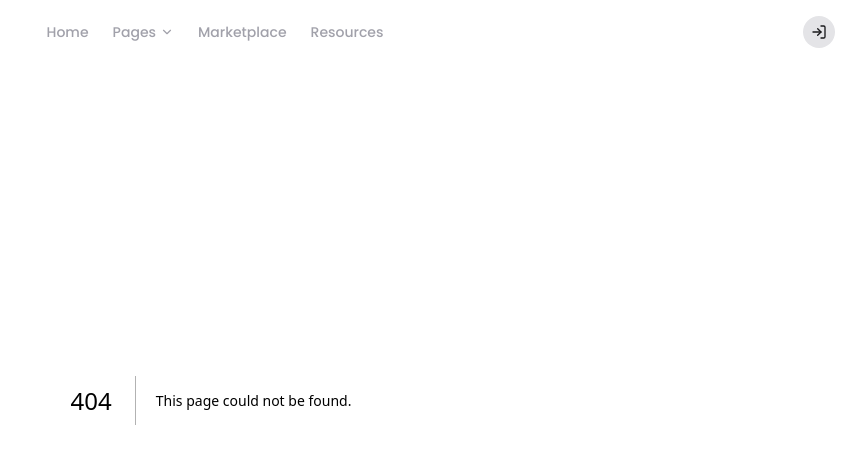
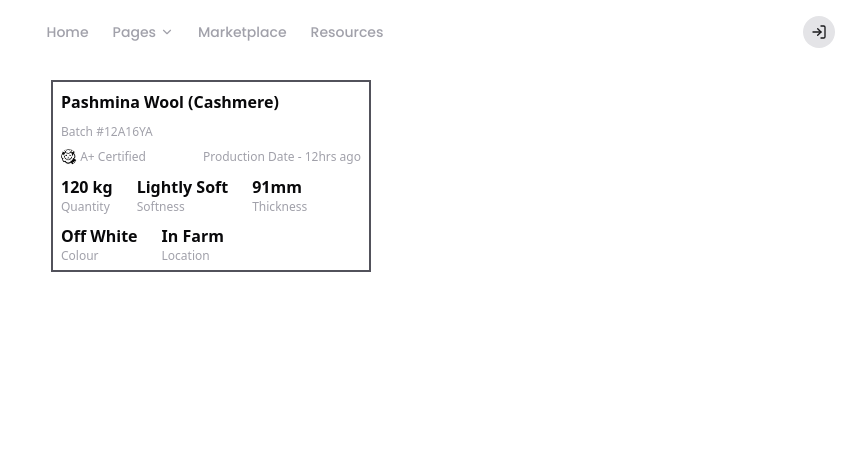
Before and after one commit to C0deepak/woolee_frontend, a Next.js app: page /inventory in a window 1280 px wide. Before the commit this address had no page. Shown: the top 464 px of the page, without its empty margins (429-1280 px from the left). Built offline with nearby package versions, Linux system fonts and the light colour scheme.

Commit message:
inventory card

```diff
--- /dev/null
+++ b/app/inventory/page.jsx
@@ -0,0 +1,52 @@
+import React from 'react'
+
+const page = () => {
+  return (
+      <div className='flex gap-20 justify-center flex-wrap mt-20'>
+
+    <div className='flex flex-col border-zinc-600 border-2 w-80 h-48 gap-[0.6rem] px-2 py-2'>
+    <div className='text-zinc-950 font-semibold'>Pashmina Wool (Cashmere)</div>
+    <div className='text-zinc-400 text-xs'>Batch #12A16YA</div>
+
+    <div className='flex  justify-between gap-[0.8rem] text-zinc-400 text-xs'>
+        <div className='flex gap-[0.2rem]'>
+            <div> <img src="/img/certified.jpeg" alt="" className='w-4 h-4 rounded-full' /></div>
+            <div>A+ Certified</div>
+        </div>
+        <div><span>Production Date - </span> <span>12hrs ago</span></div>
+    </div>
+
+    <div className='flex  gap-[1.5rem]'>
+        <div className='flex flex-col'>
+            <div className='text-zinc-950 font-bold'>120 kg</div>
+            <div className=' text-zinc-400 text-xs'>Quantity</div>
+        </div>
+        <div className='flex flex-col'>
+            <div  className='text-zinc-950 font-bold'>Lightly Soft</div>
+            <div className=' text-zinc-400 text-xs'>Softness</div>
+        </div>
+        <div className='flex flex-col'>
+            <div  className='text-zinc-950 font-bold'>91mm</div>
+            <div className=' text-zinc-400 text-xs'>Thickness</div>
+        </div>
+
+    </div>
+    <div className='flex  gap-[1.5rem]'>
+        <div className='flex flex-col'>
+            <div className='text-zinc-950 font-bold'>Off White</div>
+            <div className=' text-zinc-400 text-xs'>Colour</div>
+        </div>
+        <div className='flex flex-col'>
+            <div  className='text-zinc-950 font-bold'>In Farm</div>
+            <div className=' text-zinc-400 text-xs'>Location</div>
+        </div>
+
+    </div>
+
+
+</div>
+    </div>
+  )
+}
+
+export default page
```
